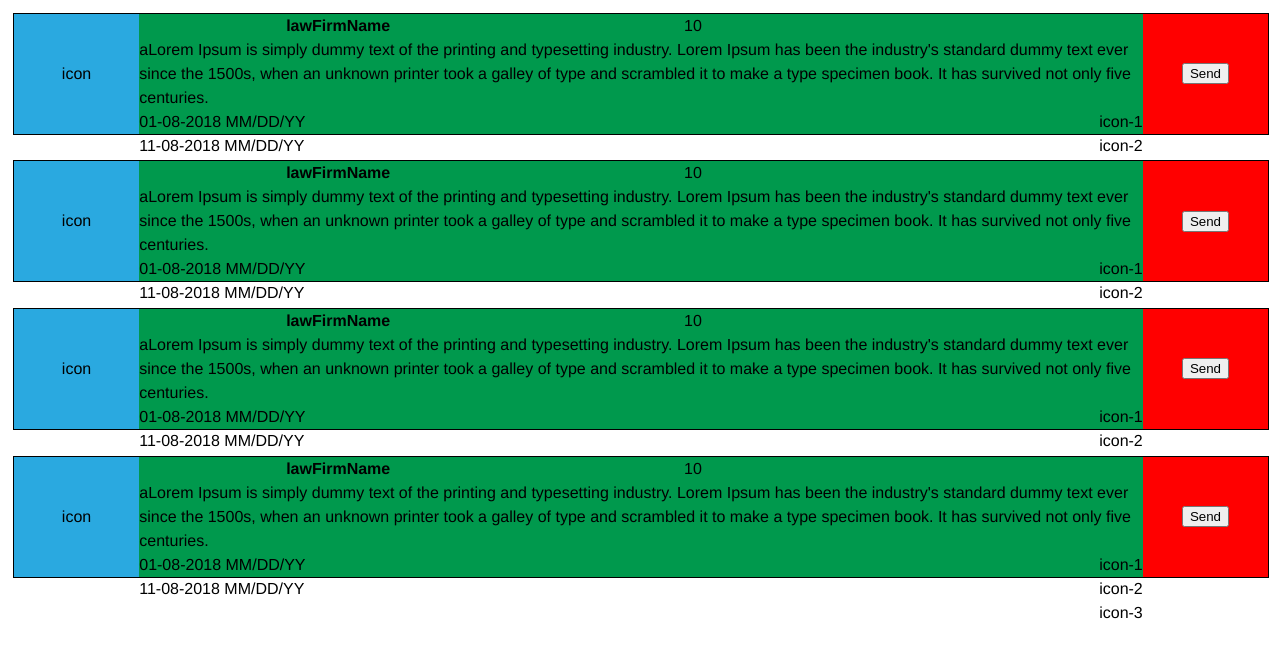
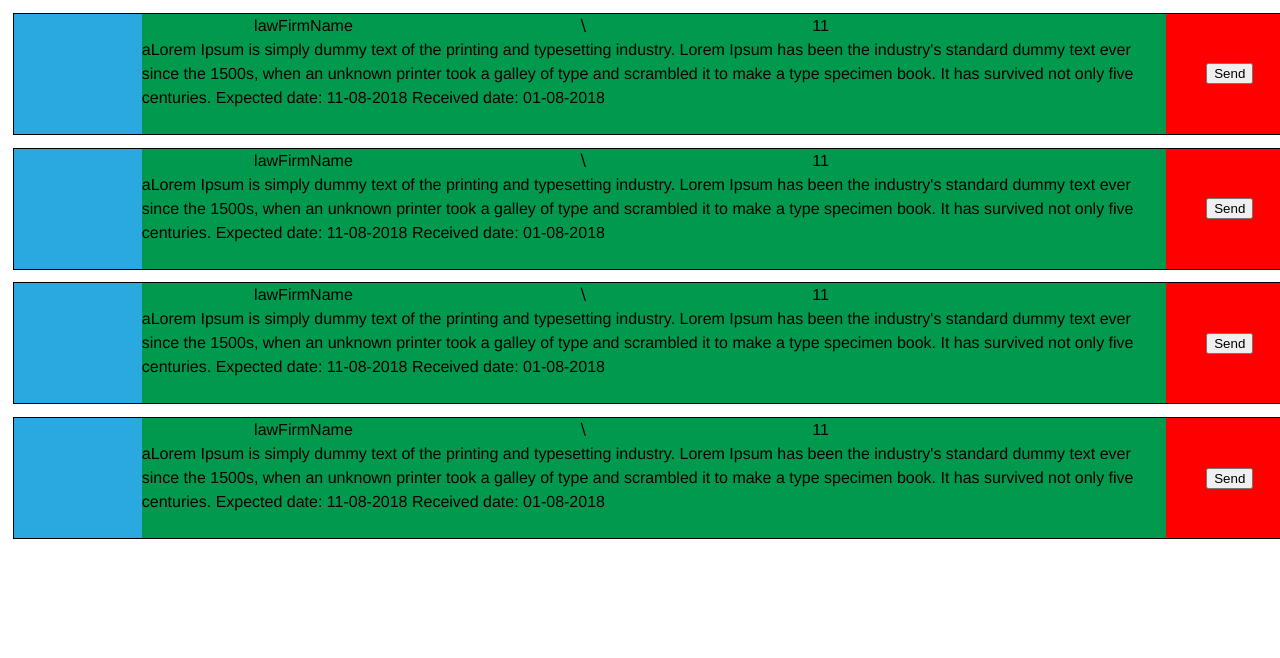
Before and after one commit to chan18/CardComponent, a website: page index.html in a window 1280 px wide. Shown: the top 658 px of the page. Drawn offline with nearby package versions, Linux system fonts and the light colour scheme; files that its build step writes are made by us from their sources.

Commit message:
added custom html5 elements

```diff
--- a/data.json
+++ b/data.json
@@ -2,7 +2,7 @@
 "items": [
             {
                 "lawFirmName": "lawFirmName",
-                "plaintiffCount": 10,
+                "plaintiffCount": 11,
                 "description": "aLorem Ipsum is simply dummy text of the printing and typesetting industry. Lorem Ipsum has been the industry's standard dummy text ever since the 1500s, when an unknown printer took a galley of type and scrambled it to make a type specimen book. It has survived not only five centuries.",
                 "expectedDate": "11-08-2018",
                 "receivedDate": "01-08-2018",
--- a/index.html
+++ b/index.html
@@ -6,9 +6,36 @@
     </head>
     <body>
         <div id="target"></div>
+
     </body>
     <template id='content'>
-        <div class="cardWrapper">
+        <card data-card-id="uniqueID">
+            <card-priority></card-priority>
+            <card-mid>
+                <card-title data-task-title="" class="">
+                    <span>Name of the LawFirm</span>
+                    <span>&Backslash;</span>
+                    <span data-task-plaintiff-count="1" >{{dataTaskPlaintiffCoun}}</span>
+                    <a href="javascript:void(0);" data-details=""><svg viewBox="0 0 24 24"><use xlink:href="#expandIcon"/>Icon</svg></a>
+                </card-title>
+                <card-short-message data-task-description="">message</card-short-message>
+                <rec-date>Received date:<span data-task-received-data="a">MM/DD/YY</span></rec-date>
+                <ed-date>Expected Delivery Date:<span data-task-expected-data="a">MM/DD/YY</span></ed-date>
+                <ul class="card-timestamp-actions-right">
+                    <li><a href="javascript:void(0);" data-details=""><svg viewBox="0 0 24 24"><use xlink:href="#more"/>Icon</svg></a></li>
+                    <li>
+                        <ul>
+                            <li><a href="javascript:void(0);" data-details=""><svg viewBox="0 0 24 24"><use xlink:href="#Notification"/>Icon</svg></a></li>
+                            <li><a href="javascript:void(0);" data-details=""><svg viewBox="0 0 24 24"><use xlink:href="#alert"/>Icon</svg></a></li>
+                            <li><a href="javascript:void(0);" data-details=""><svg viewBox="0 0 24 24"><use xlink:href="#comments"/>Icon</svg></a></li>
+                        </ul>
+                    </li>
+                </ul>
+            </card-mid>
+            <group-action> <button data-uniqueID="uniqueID">Send</button> </group-action>
+        </card>
+    </template>
+      <!-- <div class="cardWrapper">
             <ul class="card">
                 <li class="card-icon">icon</li>
                 <li class="card-mid">
@@ -44,7 +71,6 @@
                     <button>Send</button>
                 </li>
             </ul>
-        </div>
-    </template>
+        </div> -->
     <script src="index.js"></script>
 </html>
--- a/index.js
+++ b/index.js
@@ -1,4 +1,7 @@
-(function(){
+
+var cardCount = 4;
+
+(function() {
     console.log('js-loaded');
 })();
 
@@ -14,38 +17,44 @@ function loadJSON(callback) {
         xobj.send(null);
 }
 
+function createElementAddContent(element,content) {
+    var node = document.createElement(element);
+    var textnode = document.createTextNode(content);
+    return node.appendChild(textnode);
+}
+
 function insertHtmlContent(data) {
     var templateContent = document.querySelector('#content');
     var target = document.querySelector("#target");
     var clone = document.importNode(templateContent.content, true);
 
-    // console.log(data['items'][0].description);
-    lawFirmName = clone.querySelectorAll('[data-task-title=""]');
-    lawFirmName[0].setAttribute('data-task-title',data.items[0].lawFirmName);
-    lawFirmName[0].textContent = data.items[0].lawFirmName;
+    lawFirmName = clone.querySelectorAll('card-title');
+    var cardTitle = '<span>'+data.items[0].lawFirmName+'</span> <span>∖</span><span data-task-plaintiff-count="10">'+data.items[0].plaintiffCount+'</span> <a href="javascript:void(0);" data-details=""><svg viewBox="0 0 24 24"><use xlink:href="#expandIcon"></use>Icon</svg>';
+    // lawFirmName[0].setAttribute('data-task-title',data.items[0].lawFirmName);
+    lawFirmName[0].children[2].setAttribute('data-task-plaintiff-count',data.items[0].plaintiffCount);
+    lawFirmName[0].textContent = '';
+    lawFirmName[0].insertAdjacentHTML('afterbegin',cardTitle);
 
-    plaintiffCount = clone.querySelectorAll('[data-task-plaintiff-count=""]');
-    plaintiffCount[0].setAttribute('data-task-plaintiff-count',data.items[0].plaintiffCount);
-    plaintiffCount[0].textContent = data.items[0].plaintiffCount;
+    message = clone.querySelectorAll('card-short-message');
+    message[0].setAttribute('data-task-description',data.items[0].description);
+    message[0].textContent = data.items[0].description;
 
-    description = clone.querySelectorAll('[data-task-description=""]');
-    description[0].setAttribute('data-task-plaintiff-count',data.items[0].plaintiffCount);
-    description[0].textContent = data.items[0].description;
+    receivedDate = clone.querySelectorAll('rec-date');
+    var rDate = 'Received date: <span data-task-received-data="'+ data.items[0].receivedDate  +'" >'+ data.items[0].receivedDate  +' </span>';
+    receivedDate[0].textContent = '';
+    receivedDate[0].insertAdjacentHTML('afterbegin',rDate);
 
-    receivedDate = clone.querySelectorAll('[data-task-received-data=""]');
-    receivedDate[0].setAttribute('data-task-received-data',data.items[0].receivedDate);
-    receivedDate[0].textContent = data.items[0].receivedDate;
-
-    expectedDate = clone.querySelectorAll('[data-task-expected-data=""]');
-    expectedDate[0].setAttribute('data-task-expected-data',data.items[0].expectedDate);
-    expectedDate[0].textContent = data.items[0].expectedDate;
+    expectedDate = clone.querySelectorAll('ed-date');
+    var eDate = 'Expected date: <span data-task-expected-data="'+ data.items[0].expectedDate  +'" >'+ data.items[0].expectedDate  +' </span>';
+    expectedDate[0].textContent = '';
+    receivedDate[0].insertAdjacentHTML('afterbegin',eDate);
 
     target.appendChild(clone);
 }
 
 loadJSON(function(data) {
     data = JSON.parse(data);
-    for (let index = 1; index <= 4; index++) {
+    for (let index = 1; index <= cardCount; index++) {
         insertHtmlContent(data);
     }
 });
--- a/less/style.less
+++ b/less/style.less
@@ -61,11 +61,8 @@ ul {
     list-style-type: none;
 }
 
-.cardWrapper {
-    padding: 1%;
-}
-
-.card {
+ card {
+    margin: 1%;
     display: flex;
     flex: 1;
     border-style: solid;
@@ -74,7 +71,7 @@ ul {
     height: 120px;
 }
 
-.card-icon {
+card-priority {
     background-color: #2AA9E0;
     border-width: thin;
     border-color: #2AA9A0;
@@ -84,20 +81,20 @@ ul {
     align-items: center
 }
 
-.card-mid {
+card-mid {
     background-color: #00994d;
     border-width: thin;
     border-color: #2AA9A0;
     width: 80%;
 }
 
-.card-title {
+card-title {
     display: flex;
     flex-direction: row;
     justify-content: space-around;
 }
 
-.card-button {
+group-action {
     background-color: red;
     border-width: thin;
     border-color: #2AA9A0;
@@ -107,12 +104,9 @@ ul {
     align-items: center
 }
 
-.card-timestamp-actions {
+rec-date {
     display: flex;
     flex-direction: row;
-}
-
-.card-timestamp-actions-left {
     align-items: flex-start;
     display: inline;
 }
```
